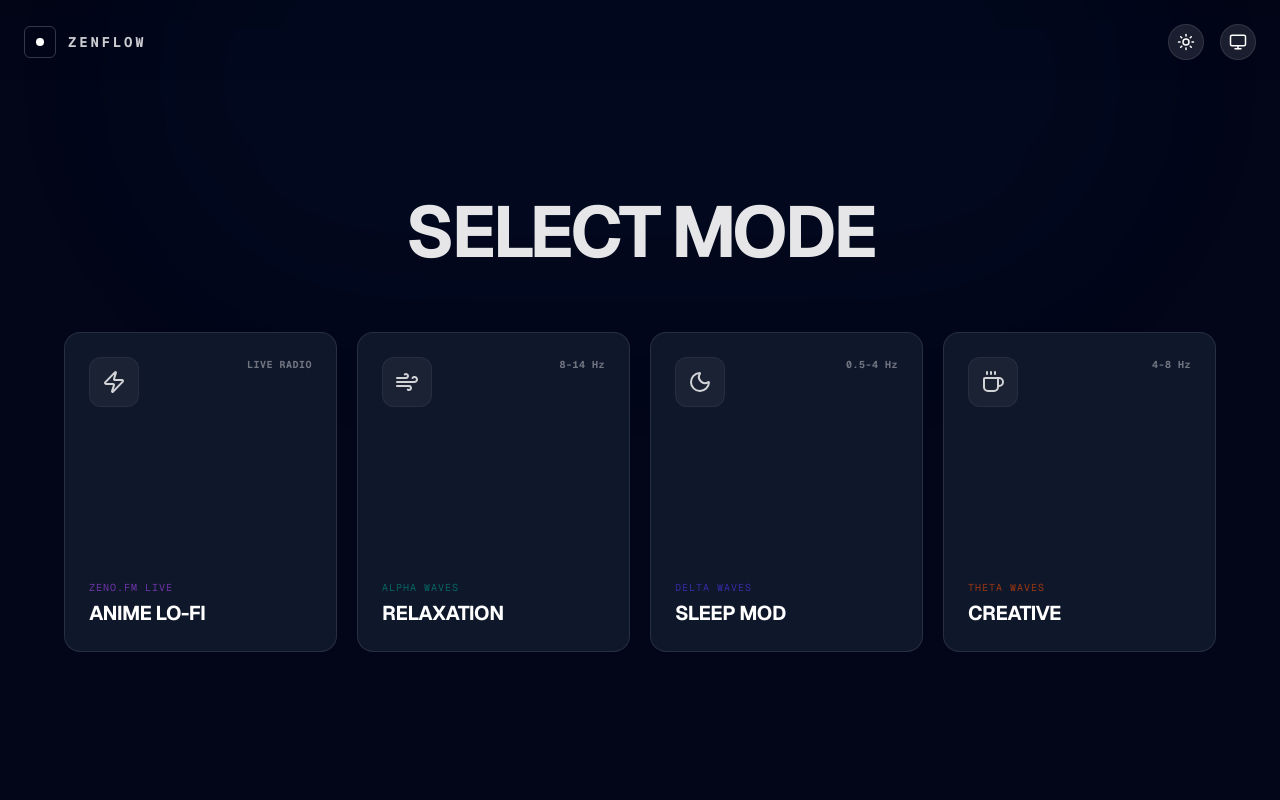
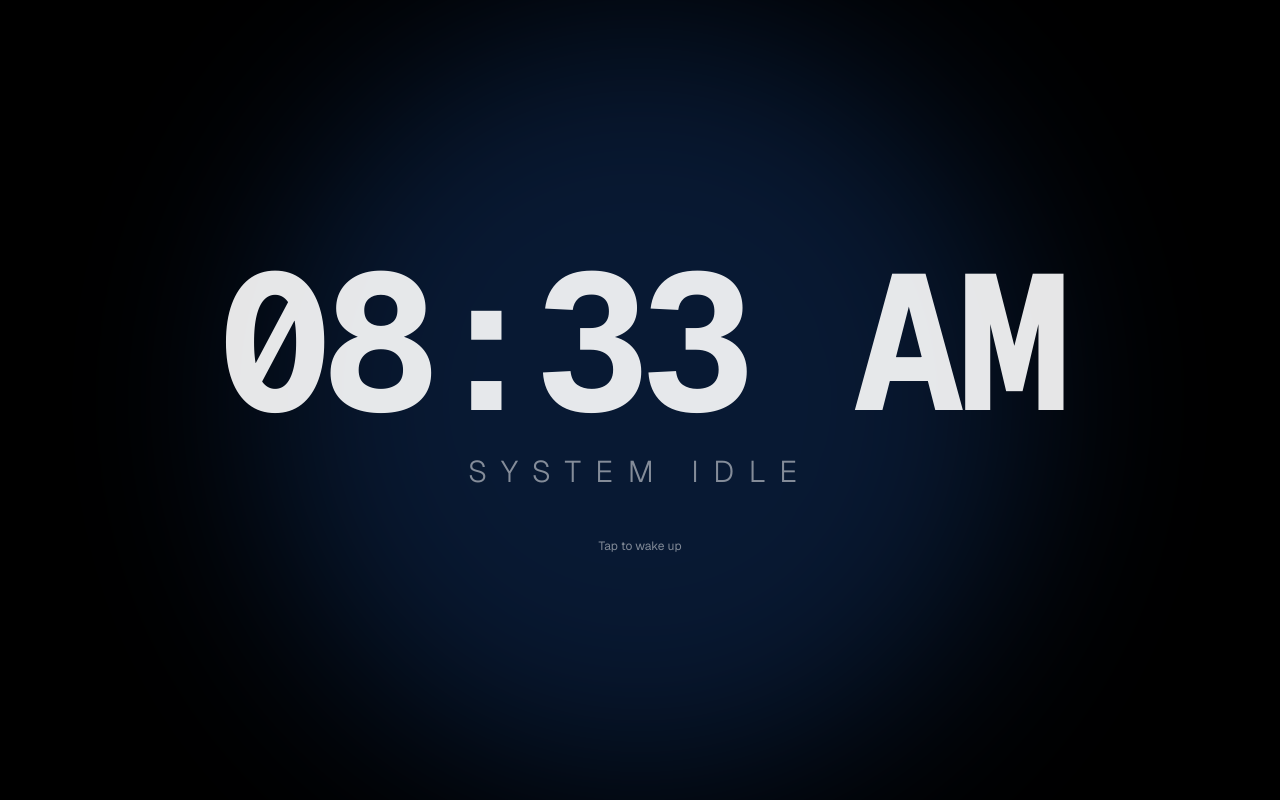
Before and after one commit to chanlk9527/zenflow, a Next.js app: page / in a window 1280 px wide. Both pictures are taken after a click on the button 1238 px from the left and 42 px from the top of the page. Built offline with nearby package versions, Linux system fonts and the light colour scheme.

Commit message:
修复问题

```diff
--- a/app/page.tsx
+++ b/app/page.tsx
@@ -6,21 +6,21 @@ import {
   Radio, Sun, Monitor, Timer, Signal
 } from "lucide-react";
 
-// --- 1. 静态数据 ---
+// --- 1. 静态数据配置 ---
 const SCENES = [
   {
     id: "focus",
-    title: "ANIME LO-FI", // 你指定的房间
-    subtitle: "Zeno.fm Live",
-    freq: "LIVE RADIO",
+    title: "LO-FI RADIO",
+    subtitle: "Live Stream",
+    freq: "LIVE",
     icon: <Zap size={24} />,
     color: "text-purple-500 dark:text-purple-400",
     bgGradient: "from-purple-100 to-pink-100 dark:from-purple-900/40 dark:to-pink-900/40",
     accent: "bg-purple-500 dark:bg-purple-400",
-    // 关键点：使用 embedUrl 而不是 playlist
-    // Zeno 官方播放器地址
-    embedUrl: "https://zeno.fm/player/anime-lo-fi-room",
-    playlist: []
+    // 修复：这是一个支持 HTTPS 的永久 Lofi 直播流地址，不再使用 iframe
+    playlist: [
+      "https://stream.zeno.fm/0r0xa854rp8uv" // Lofi Girl Mirror Stream
+    ]
   },
   {
     id: "relax",
@@ -31,9 +31,11 @@ const SCENES = [
     color: "text-teal-600 dark:text-emerald-400",
     bgGradient: "from-teal-100 to-emerald-100 dark:from-emerald-900/40 dark:to-teal-900/40",
     accent: "bg-teal-500 dark:bg-emerald-400",
+    // 修复：使用 SoundHelix 永久测试链，确保一定有声音。
+    // 你后续只需把这里的 mp3 换成你 R2 里的链接即可。
     playlist: [
-      "https://cdn.pixabay.com/download/audio/2022/05/27/audio_1808fbf07a.mp3",
-      "https://cdn.pixabay.com/download/audio/2022/11/02/audio_c1f6e1f6e8.mp3"
+      "https://www.soundhelix.com/examples/mp3/SoundHelix-Song-2.mp3",
+      "https://www.soundhelix.com/examples/mp3/SoundHelix-Song-4.mp3"
     ]
   },
   {
@@ -46,8 +48,8 @@ const SCENES = [
     bgGradient: "from-indigo-100 to-purple-100 dark:from-violet-900/40 dark:to-indigo-900/40",
     accent: "bg-indigo-500 dark:bg-violet-400",
     playlist: [
-      "https://cdn.pixabay.com/download/audio/2021/08/09/audio_88447e769f.mp3",
-      "https://cdn.pixabay.com/download/audio/2023/02/28/audio_550d815533.mp3"
+      "https://www.soundhelix.com/examples/mp3/SoundHelix-Song-3.mp3",
+      "https://www.soundhelix.com/examples/mp3/SoundHelix-Song-9.mp3"
     ]
   },
   {
@@ -60,22 +62,27 @@ const SCENES = [
     bgGradient: "from-orange-100 to-amber-100 dark:from-amber-900/40 dark:to-orange-900/40",
     accent: "bg-orange-500 dark:bg-amber-400",
     playlist: [
-      "https://cdn.pixabay.com/download/audio/2022/01/18/audio_d0a13f69d2.mp3",
-      "https://cdn.pixabay.com/download/audio/2022/10/25/audio_1650b32c25.mp3"
+      "https://www.soundhelix.com/examples/mp3/SoundHelix-Song-8.mp3",
+      "https://www.soundhelix.com/examples/mp3/SoundHelix-Song-16.mp3"
     ]
   },
 ];
 
-// --- 2. 独立子组件 ---
+// --- 2. 独立子组件 (保持性能优化) ---
 const LiveClock = memo(() => {
-  const [time, setTime] = useState(new Date());
+  const [time, setTime] = useState<string>("");
   useEffect(() => {
-    const timer = setInterval(() => setTime(new Date()), 1000);
+    // 解决 Hydration Mismatch 问题：只在客户端渲染时间
+    setTime(new Date().toLocaleTimeString([], { hour: '2-digit', minute: '2-digit' }));
+    const timer = setInterval(() => {
+      setTime(new Date().toLocaleTimeString([], { hour: '2-digit', minute: '2-digit' }));
+    }, 1000);
     return () => clearInterval(timer);
   }, []);
+
   return (
-    <h1 className="text-[18vw] md:text-[15vw] leading-none font-bold font-mono tracking-tighter opacity-90 select-none will-change-contents">
-      {time.toLocaleTimeString([], { hour: '2-digit', minute: '2-digit' })}
+    <h1 className="text-[18vw] md:text-[15vw] leading-none font-bold font-mono tracking-tighter opacity-90 select-none will-change-contents min-h-[1em]">
+      {time}
     </h1>
   );
 });
@@ -92,6 +99,7 @@ const PomodoroTimer = ({ accentColor, theme }: { accentColor: string, theme: str
       interval = setInterval(() => setTimeLeft((prev) => prev - 1), 1000);
     } else if (timeLeft === 0) {
       setIsTimerRunning(false);
+      // 可以在这里加一个简单的提示音
     }
     return () => clearInterval(interval);
   }, [isTimerRunning, timeLeft]);
@@ -116,34 +124,19 @@ const PomodoroTimer = ({ accentColor, theme }: { accentColor: string, theme: str
          <Timer size={16} />
          <span className="text-xs font-mono font-bold uppercase tracking-widest">Focus Timer</span>
       </div>
-
       <div className="text-center mb-8">
         <div className="text-5xl md:text-6xl font-mono font-bold tabular-nums tracking-tighter mb-4 will-change-contents">
           {formatTime(timeLeft)}
         </div>
         <div className="grid grid-cols-2 gap-2">
-          <button
-            onClick={() => resetTimer('work')}
-            className={`py-2 text-xs font-bold rounded-lg transition-colors border ${timerMode === 'work' ? (theme === 'dark' ? 'bg-white text-black border-white' : 'bg-black text-white border-black') : 'border-transparent opacity-50 hover:opacity-100'}`}
-          >
-            WORK (25)
-          </button>
-          <button
-            onClick={() => resetTimer('break')}
-            className={`py-2 text-xs font-bold rounded-lg transition-colors border ${timerMode === 'break' ? (theme === 'dark' ? 'bg-white text-black border-white' : 'bg-black text-white border-black') : 'border-transparent opacity-50 hover:opacity-100'}`}
-          >
-            BREAK (5)
-          </button>
+          <button onClick={() => resetTimer('work')} className={`py-2 text-xs font-bold rounded-lg transition-colors border ${timerMode === 'work' ? (theme === 'dark' ? 'bg-white text-black border-white' : 'bg-black text-white border-black') : 'border-transparent opacity-50 hover:opacity-100'}`}>WORK (25)</button>
+          <button onClick={() => resetTimer('break')} className={`py-2 text-xs font-bold rounded-lg transition-colors border ${timerMode === 'break' ? (theme === 'dark' ? 'bg-white text-black border-white' : 'bg-black text-white border-black') : 'border-transparent opacity-50 hover:opacity-100'}`}>BREAK (5)</button>
         </div>
       </div>
-
       <button
         onClick={() => setIsTimerRunning(!isTimerRunning)}
         className={`w-full py-4 rounded-xl font-bold tracking-widest transition-transform active:scale-95 shadow-lg
-          ${isTimerRunning
-            ? (theme === 'dark' ? 'bg-white/10 text-white' : 'bg-slate-200 text-slate-600')
-            : accentColor + ' text-white'
-          }
+          ${isTimerRunning ? (theme === 'dark' ? 'bg-white/10 text-white' : 'bg-slate-200 text-slate-600') : accentColor + ' text-white'}
         `}
       >
         {isTimerRunning ? "PAUSE" : "START SESSION"}
@@ -162,22 +155,25 @@ export default function ZenFlowApp() {
   const [isScreensaver, setIsScreensaver] = useState(false);
   const audioRef = useRef<HTMLAudioElement | null>(null);
 
-  // 播放逻辑：支持 MP3 歌单 和 Iframe 直播
+  // --- 播放逻辑：统一处理所有音频 ---
   const playRandomTrack = (scene: typeof SCENES[0]) => {
-    // 如果是 Embed 模式（直播流），逻辑由 iframe 控制，不需要设置 audio src
-    if (scene.embedUrl) {
+    const list = scene.playlist;
+
+    // 如果列表是空的，防止报错
+    if (!list || list.length === 0) return;
+
+    // 逻辑：如果只有一首（如直播流），直接播；如果是多首，随机切
+    if (list.length === 1) {
+      // 如果当前已经在播这首直播流，就不重置了，避免卡顿
+      if (currentSongUrl !== list[0]) {
+        setCurrentSongUrl(list[0]);
+      }
       setIsPlaying(true);
       return;
     }
 
-    // 正常的 MP3 模式
-    const list = scene.playlist;
-    if (list.length === 1) {
-      setCurrentSongUrl(list[0]);
-      setIsPlaying(true);
-      return;
-    }
     let nextUrl;
+    // 简单的防止连续重复算法
     do {
       const randomIndex = Math.floor(Math.random() * list.length);
       nextUrl = list[randomIndex];
@@ -187,21 +183,39 @@ export default function ZenFlowApp() {
     setIsPlaying(true);
   };
 
+  // --- 核心播放副作用 ---
   useEffect(() => {
-    // 仅控制 MP3 模式的音量和播放
-    if (audioRef.current && !activeScene?.embedUrl) {
-      audioRef.current.volume = volume;
-      if (isPlaying) {
-        audioRef.current.play().catch(e => console.log("Audio Error:", e));
-      } else {
-        audioRef.current.pause();
+    const audio = audioRef.current;
+    if (!audio) return;
+
+    audio.volume = volume;
+
+    if (isPlaying) {
+      // 使用 Promise 处理播放，防止 "The play() request was interrupted" 报错
+      const playPromise = audio.play();
+      if (playPromise !== undefined) {
+        playPromise.catch(error => {
+          console.error("Auto-play prevented or stream failed:", error);
+          // 可以在这里加一个 toast 提示用户点击
+        });
       }
+    } else {
+      audio.pause();
     }
-  }, [isPlaying, volume, currentSongUrl, activeScene]);
+  }, [isPlaying, volume, currentSongUrl]);
 
   const handleSceneSelect = (scene: typeof SCENES[0]) => {
-    setActiveScene(scene);
-    playRandomTrack(scene);
+    // 切换场景时，先重置播放状态，确保 audio 标签感知到变化
+    if (activeScene?.id !== scene.id) {
+      setIsPlaying(false);
+      setTimeout(() => {
+        setActiveScene(scene);
+        playRandomTrack(scene);
+      }, 50); // 给一点微小的延迟确保 React 状态更新
+    } else {
+      // 如果点的是同一个场景，直接开始/暂停
+      if (!isPlaying) setIsPlaying(true);
+    }
   };
 
   const handleBack = () => {
@@ -216,21 +230,20 @@ export default function ZenFlowApp() {
         ${theme === 'dark' ? 'bg-slate-950 text-white' : 'bg-gray-50 text-slate-800'}
       `}>
 
-        {/* 普通 MP3 播放器 */}
-        <audio ref={audioRef} key={currentSongUrl} src={currentSongUrl} onEnded={() => activeScene && playRandomTrack(activeScene)} />
-
-        {/* --- 核心魔法：Zeno 隐藏式 Iframe 播放器 --- */}
-        {/* 只有当场景有 embedUrl 且 正在播放时，才挂载这个 iframe */}
-        {activeScene?.embedUrl && isPlaying && (
-           <div className="fixed bottom-0 left-0 w-1 h-1 opacity-0 pointer-events-none overflow-hidden">
-             {/* 使用 iframe 加载 Zeno 播放器页面，?autoplay=1 尝试自动播放 */}
-             <iframe
-               src={`${activeScene.embedUrl}?autoplay=1`}
-               allow="autoplay"
-               title="Zeno Radio"
-             ></iframe>
-           </div>
-        )}
+        {/*
+            核心音频组件
+            crossOrigin="anonymous" 有助于处理跨域流
+            preload="auto" 提高响应速度
+        */}
+        <audio
+          ref={audioRef}
+          key={currentSongUrl} // 关键：URL变了强制重载 audio 标签
+          src={currentSongUrl}
+          crossOrigin="anonymous"
+          preload="auto"
+          onEnded={() => activeScene && playRandomTrack(activeScene)}
+          onError={(e) => console.error("Audio Load Error:", e)}
+        />
 
         {/* --- 背景层 --- */}
         <div className="fixed inset-0 z-0 pointer-events-none overflow-hidden">
@@ -239,7 +252,7 @@ export default function ZenFlowApp() {
               ? 'bg-[linear-gradient(to_right,#ffffff05_1px,transparent_1px),linear-gradient(to_bottom,#ffffff05_1px,transparent_1px)]'
               : 'bg-[linear-gradient(to_right,#00000008_1px,transparent_1px),linear-gradient(to_bottom,#00000008_1px,transparent_1px)]'}
           `}></div>
-          <div className={`absolute top-[-20%] left-1/2 -translate-x-1/2 w-[80vw] h-[60vh] rounded-full blur-[80px] opacity-30 transform-gpu
+          <div className={`absolute top-[-20%] left-1/2 -translate-x-1/2 w-[80vw] h-[60vh] rounded-full blur-[80px] opacity-30 transform-gpu transition-colors duration-1000
              ${activeScene ? activeScene.bgGradient : (theme === 'dark' ? 'bg-blue-900/20' : 'bg-blue-200/40')}
           `}></div>
         </div>
@@ -258,7 +271,7 @@ export default function ZenFlowApp() {
           </div>
 
           <div className="flex items-center gap-2 md:gap-4 pointer-events-auto">
-            {/* 音量条：如果是直播模式，提示音量不可用 */}
+            {/* 音量控制 */}
             {activeScene && (
               <div className={`hidden md:flex items-center gap-2 px-4 py-2 rounded-full border backdrop-blur-md transition-colors
                 ${theme === 'dark' ? 'bg-white/5 border-white/10' : 'bg-white/60 border-black/5'}
@@ -267,16 +280,35 @@ export default function ZenFlowApp() {
                 <input
                   type="range" min="0" max="1" step="0.01" value={volume}
                   onChange={(e) => setVolume(parseFloat(e.target.value))}
-                  disabled={!!activeScene.embedUrl} // 直播模式禁用
-                  className={`w-20 h-1 rounded-lg appearance-none cursor-pointer bg-current opacity-30 hover:opacity-100 ${activeScene.embedUrl ? 'cursor-not-allowed opacity-10' : ''}`}
+                  className="w-20 h-1 rounded-lg appearance-none cursor-pointer bg-current opacity-30 hover:opacity-100"
                 />
               </div>
             )}
-
             <button onClick={() => setTheme(theme === 'dark' ? 'light' : 'dark')} className="p-2 rounded-full border active:scale-95 transition-transform bg-white/10 border-white/10"><Sun size={18} /></button>
             <button onClick={() => setIsScreensaver(true)} className="p-2 rounded-full border active:scale-95 transition-transform bg-white/10 border-white/10"><Monitor size={18} /></button>
           </div>
         </header>
+
+        {/* --- Screensaver --- */}
+        {isScreensaver && (
+           <div
+             className="fixed inset-0 z-50 flex flex-col items-center justify-center bg-black text-white animate-fade-in touch-none"
+             onClick={() => setIsScreensaver(false)}
+           >
+             <div className="absolute inset-0 bg-black/40 z-0"></div>
+             <div className={`absolute top-1/2 left-1/2 -translate-x-1/2 -translate-y-1/2 w-[60vw] h-[60vw] rounded-full blur-[100px] opacity-20 animate-pulse-slow transform-gpu
+               ${activeScene ? activeScene.accent.replace('bg-', 'bg-') : 'bg-blue-500'}
+             `}></div>
+
+             <div className="z-10 text-center space-y-4 select-none">
+               <LiveClock />
+               <p className="text-sm md:text-3xl font-light opacity-50 tracking-[0.5em] uppercase">
+                 {activeScene ? activeScene.title : "SYSTEM IDLE"}
+               </p>
+               <p className="text-xs opacity-30 mt-12 animate-pulse">Tap to wake up</p>
+             </div>
+           </div>
+        )}
 
         {/* --- Main Content --- */}
         <main className="relative container mx-auto px-4 pt-24 pb-12 md:px-6 min-h-screen flex flex-col justify-center items-center z-10">
@@ -335,8 +367,8 @@ export default function ZenFlowApp() {
                     )}
                   </button>
 
-                  {/* 如果是 Embed 模式，隐藏切歌按钮，显示 Live 标志 */}
-                  {!activeScene.embedUrl && (
+                  {/* 切歌按钮：如果是直播流(只有一个URL)，就不显示切歌按钮 */}
+                  {activeScene.playlist.length > 1 && (
                     <button onClick={(e) => { e.stopPropagation(); playRandomTrack(activeScene); }} className="absolute -right-4 md:-right-8 top-1/2 -translate-y-1/2 p-3 rounded-full border shadow-lg active:scale-90 transition-transform z-20 bg-white/10 border-white/10">
                       <SkipForward size={20} />
                     </button>
@@ -346,9 +378,9 @@ export default function ZenFlowApp() {
                 <div className="text-center space-y-2">
                   <h2 className="text-3xl md:text-5xl font-bold tracking-tight">{activeScene.title}</h2>
                   <div className="inline-flex items-center gap-2 opacity-60">
-                     {activeScene.embedUrl ? <Signal size={14} className={isPlaying ? 'animate-pulse text-red-500' : ''} /> : <Radio size={14} className={isPlaying ? 'animate-pulse' : ''} />}
+                     {activeScene.playlist.length === 1 ? <Signal size={14} className={isPlaying ? 'animate-pulse text-red-500' : ''} /> : <Radio size={14} className={isPlaying ? 'animate-pulse' : ''} />}
                      <span className="text-xs font-mono uppercase tracking-widest">
-                       {activeScene.embedUrl ? (isPlaying ? "LIVE BROADCAST" : "OFFLINE") : (isPlaying ? "ACTIVE SESSION" : "PAUSED")}
+                       {activeScene.playlist.length === 1 ? (isPlaying ? "LIVE SIGNAL" : "OFFLINE") : (isPlaying ? "PLAYING" : "PAUSED")}
                      </span>
                   </div>
                 </div>
```
